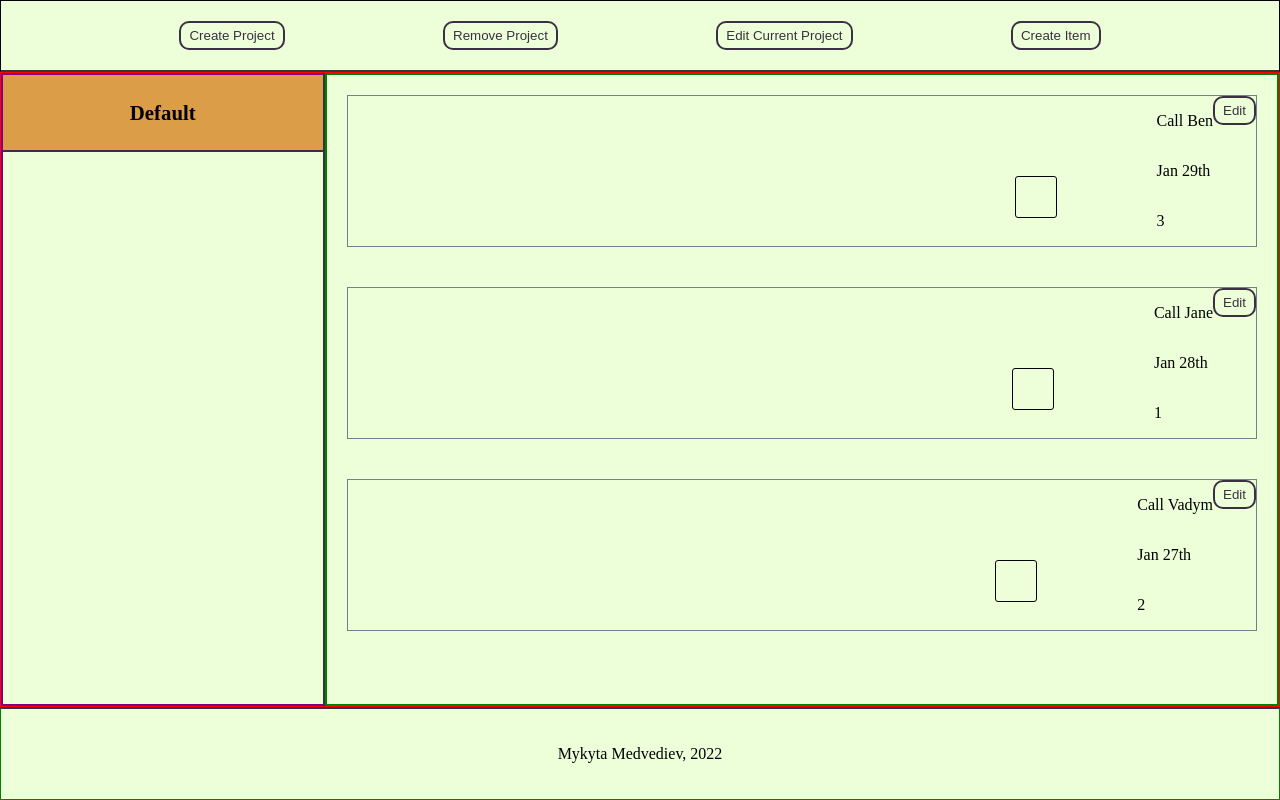
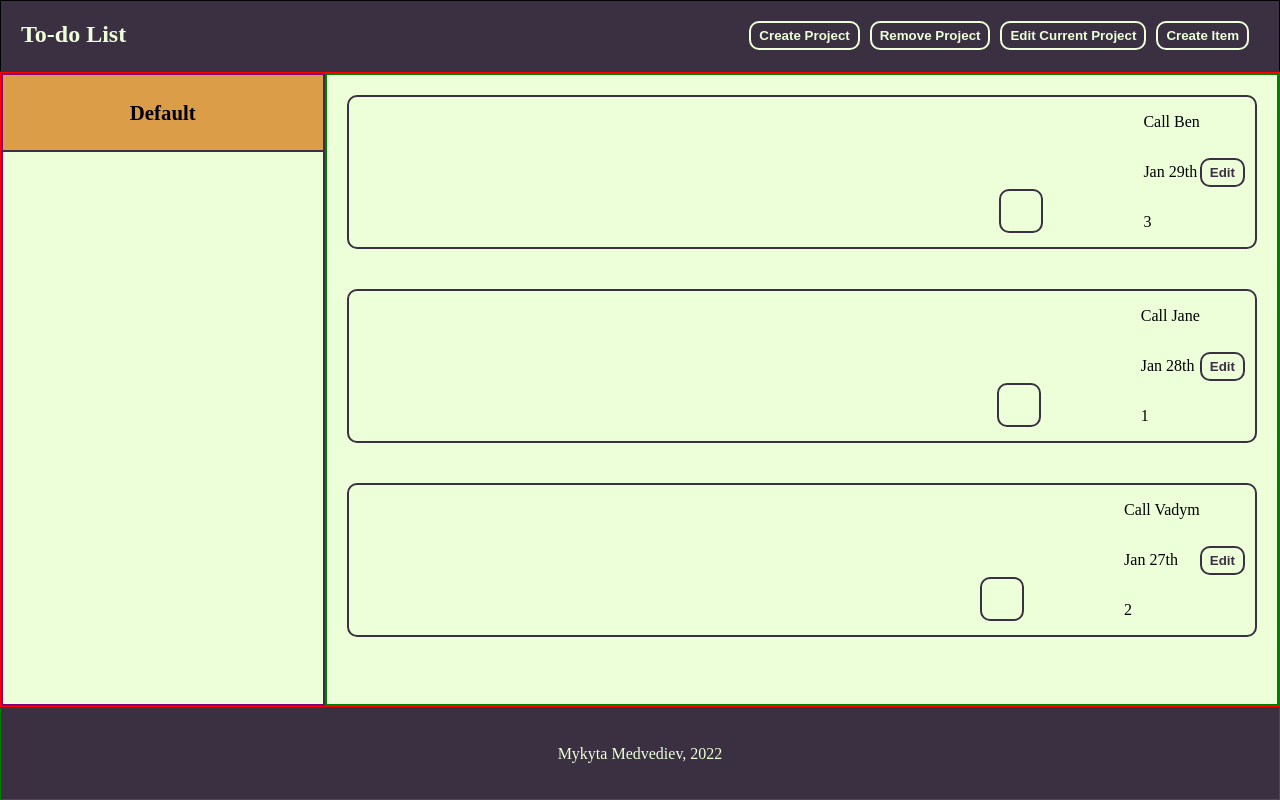
Before and after one commit to Furilon/to-do-app, a website built with webpack: page public/index.html in a window 1280 px wide. Built offline with nearby package versions, Linux system fonts and the light colour scheme.

Commit message:
Styled buttons

```diff
--- a/public/index.html
+++ b/public/index.html
@@ -9,10 +9,13 @@
     </head>
     <body>
         <div id="header">
-            <button id="create-project">Create Project</button>
-            <button id="remove-project">Remove Project</button>
-            <button id="edit-project">Edit Current Project</button>
-            <button id="create-item">Create Item</button>
+            <h2>To-do List</h2>
+            <div>
+                <button id="create-project">Create Project</button>
+                <button id="remove-project">Remove Project</button>
+                <button id="edit-project">Edit Current Project</button>
+                <button id="create-item">Create Item</button>
+            </div>
         </div>
         <div id="content">
             <div id="projects"></div>
--- a/src/style.css
+++ b/src/style.css
@@ -7,23 +7,56 @@ body {
     background-color: #EDFFD9;
 }
 
+h2 {
+    color: #EDFFD9;
+    margin: 0;
+    padding: 0;
+}
+
 #header {
     border-bottom: 2px solid #3A3042;
     padding: 20px;
     flex: 0 0 auto;
     display: flex;
+    justify-content: space-between;
+    background-color: #3A3042;
+}
+
+#header > div {
+    display: flex;
     justify-content: space-evenly;
+}
+
+#header button {
+    background-color: #3A3042;
+    margin-right: 10px;
+    color: #EDFFD9;
+    font-weight: bold;
+    border: 2px solid #EDFFD9;
+    border-radius: 10px;
+    padding: 5px 8px;
+    transition: background-color 0.2s ease-out 0.01s,
+                color 0.2s ease-out 0.01s;
+}
+
+#header button:hover {
+    color: #3A3042;
+    background-color: #EDFFD9;
+    cursor: pointer;
 }
 
 button {
     background-color: #EDFFD9;
+    margin-right: 10px;
     color: #3A3042;
+    font-weight: bold;
     border: 2px solid #3A3042;
     border-radius: 10px;
     padding: 5px 8px;
-    transition: background-color 0.2s linear 0.01s,
-                color 0.2s linear 0.01s;
+    transition: background-color 0.2s ease-out 0.01s,
+                color 0.2s ease-out 0.01s;
 }
+
 
 button:hover {
     color: #EDFFD9;
@@ -76,10 +109,11 @@ button:hover {
 
 .todo-item {
     margin: 20px;
-    border: 1px solid slategray;
+    border: 2px solid #3A3042;
     display: flex;
-    justify-content: flex-start;
-    align-items: flex-start;
+    justify-content: space-evenly;
+    align-items: center;
+    border-radius: 10px;
 }
 
 .todo-item-left {
@@ -88,17 +122,15 @@ button:hover {
 }
 
 .todo-item input {
-    margin-left: auto;
-    margin-right: 100px;
-    margin-top: 80px;
     -webkit-appearance: none;
-    border: 1px solid black;
-    border-radius: 3px;
+    border: 2px solid #3A3042;
+    border-radius: 10px;
     padding: 20px;
+    transition: background-color 0.2s ease-out 0.01s;
 }
 
 .todo-item input:hover {
-    background-color: rgb(195, 195, 195);
+    background-color: #3A3042;
     cursor: pointer;
 }
 
@@ -108,6 +140,8 @@ button:hover {
     display: flex;
     justify-content: center;
     align-items: center;
+    background-color: #3A3042;
+    color: #EDFFD9;
 }
 
 #projectFormContainer {
```
